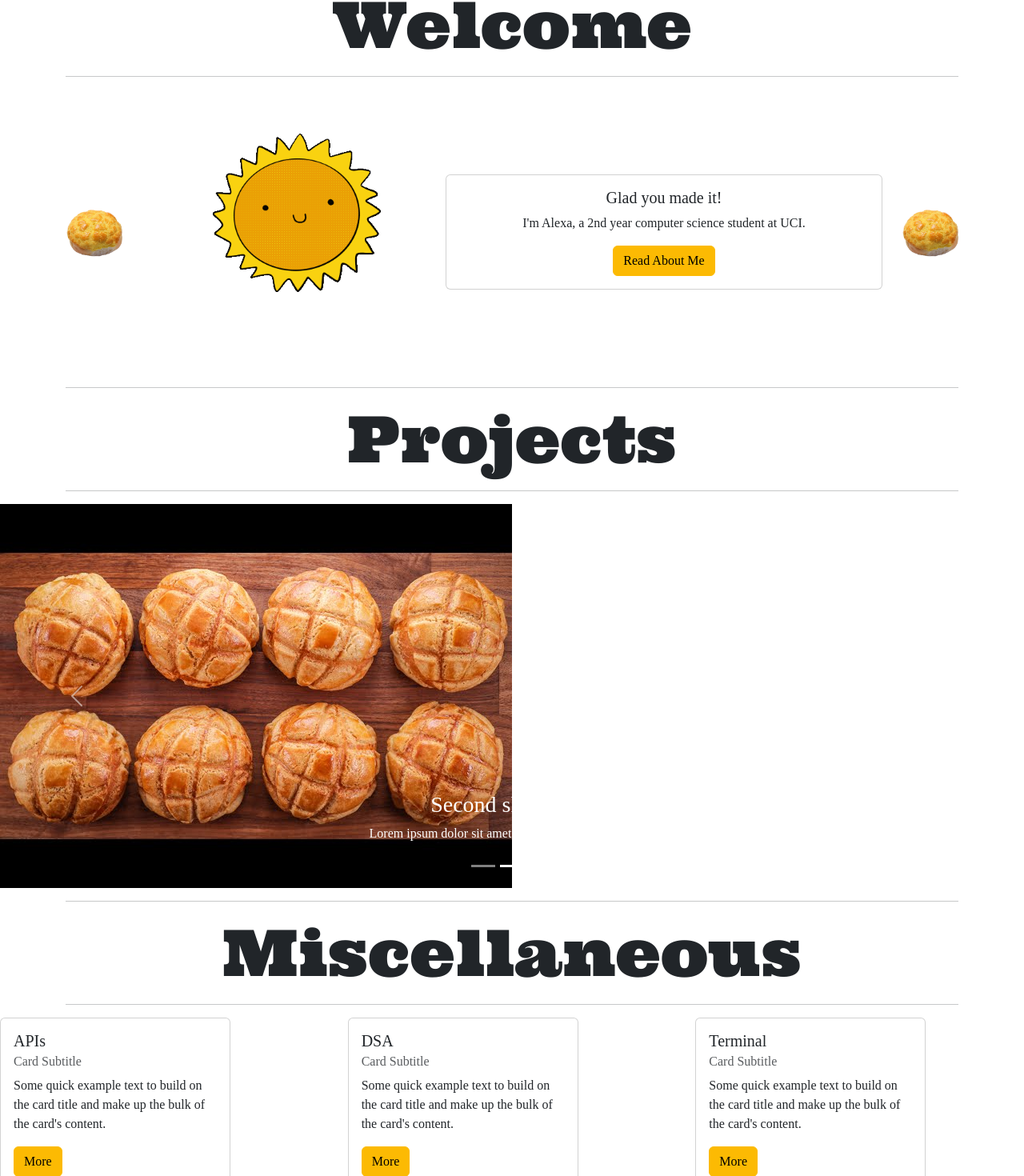
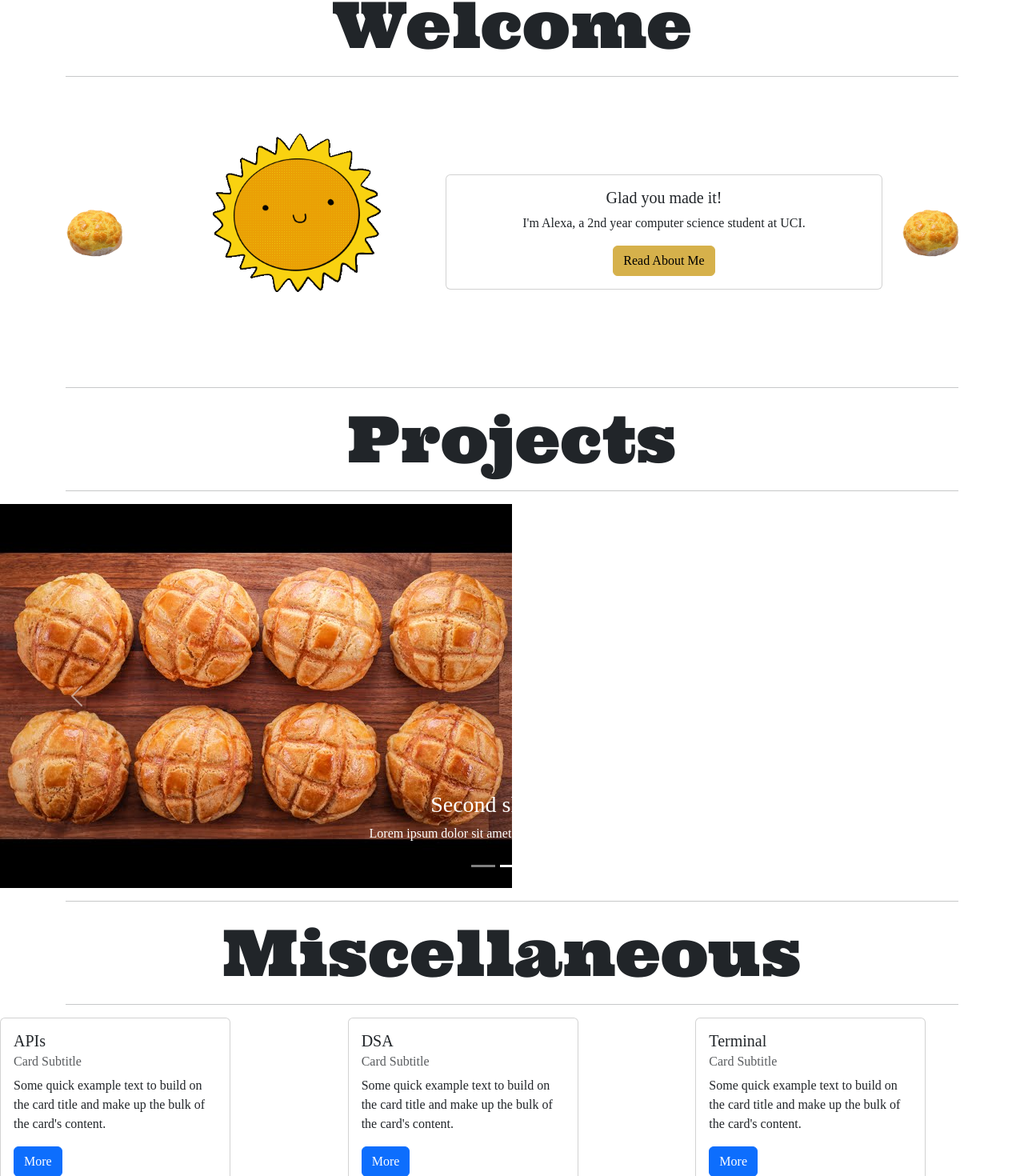
Before and after one commit to Citralyn/Alexa_Personal_Portfolio, a React (Vite) app in the folder Portfolio/portfolio_on_vite/: page / in a window 1280 px wide. Shown: the part 122-1592 px from the top of the page at 80% size. Built offline with nearby package versions, Linux system fonts and the light colour scheme; a web font is replaced by a local one.

Commit message:
reorganized application pages (into main, misc, and projects), and added some custom colors to Bootstrap's existing theme colors

```diff
--- a/Portfolio/portfolio_on_vite/src/pages/HomePage.jsx
+++ b/Portfolio/portfolio_on_vite/src/pages/main/HomePage.jsx
@@ -5,8 +5,8 @@ import Container from 'react-bootstrap/Container';
 import Image from 'react-bootstrap/Image';
 import Row from 'react-bootstrap/Row';
 import Col from 'react-bootstrap/Col';
-import PersonalizedHeading from '../utilities/PersonalizedHeading';
-import '../scss/custom.scss';
+import PersonalizedHeading from '../../utilities/PersonalizedHeading';
+import '../../scss/custom.scss';
 
 function AboutMePreview() {
     return (
@@ -25,7 +25,7 @@ function AboutMePreview() {
                         <Card.Text className='text-center'>
                         I'm Alexa, a 2nd year computer science student at UCI.
                         </Card.Text>
-                        <Button variant="primary" as="a" href="/about">Read About Me</Button>
+                        <Button variant="alexa_color1" as="a" href="/about">Read About Me</Button>
                     </Card.Body>
                 </Card>
             </Col>
--- a/Portfolio/portfolio_on_vite/src/pages/CrowSuitePage.jsx
+++ b/Portfolio/portfolio_on_vite/src/pages/projects/CrowSuitePage.jsx
@@ -1,6 +1,6 @@
-import cj from "../assets/crowsuite/crow_jack.png"
-import ck from "../assets/crowsuite/crow_king.png"
-import cq from "../assets/crowsuite/crow_queen.png"
+import cj from "../../assets/crowsuite/crow_jack.png"
+import ck from "../../assets/crowsuite/crow_king.png"
+import cq from "../../assets/crowsuite/crow_queen.png"
 
 import Image from 'react-bootstrap/Image';
 import Row from 'react-bootstrap/Row';
--- a/Portfolio/portfolio_on_vite/src/scss/custom.scss
+++ b/Portfolio/portfolio_on_vite/src/scss/custom.scss
@@ -1,12 +1,24 @@
-$primary: #fcba03;
+/* import bootstrap once to avoid "{this_variable} not defined" errors*/
+@import '../../node_modules/bootstrap/scss/bootstrap.scss';
+
+$custom-colors: (
+  "alexa_color1": #d6b14b,
+  "alexa_color2": #a63d4f,
+  "alexa_color3": #524b63
+);
+
 $font-family-base: "Azeret Mono", serif;
-
 h1 {
     font-family:   "Ultra", serif;
 }
+
+$theme-colors: map-merge($theme-colors, $custom-colors);
 
 /* Ultra Font $font-family-base:   "Ultra", serif; */
 @import url('https://fonts.googleapis.com/css2?family=Ultra&display=swap');
 /* Azeret Mono */
 @import url('https://fonts.googleapis.com/css2?family=Azeret+Mono:ital,wght@0,100..900;1,100..900&family=Ultra&display=swap');
+
+
+/* import bootstrap again to sync up custom variables with bootstrap's */
 @import '../../node_modules/bootstrap/scss/bootstrap.scss';
```
Also changed, not shown: Portfolio/portfolio_on_vite/src/App.jsx (+19 -9 lines), Portfolio/portfolio_on_vite/src/pages/main/AboutPage.jsx (renamed from Portfolio/portfolio_on_vite/src/pages/AboutPage.jsx), Portfolio/portfolio_on_vite/src/pages/misc/API_Page.jsx (renamed from Portfolio/portfolio_on_vite/src/pages/API_Page.jsx), Portfolio/portfolio_on_vite/src/pages/misc/DSA_Page.jsx (renamed from Portfolio/portfolio_on_vite/src/pages/DSA_Page.jsx), Portfolio/portfolio_on_vite/src/pages/misc/MiscHome.jsx (renamed from Portfolio/portfolio_on_vite/src/pages/MiscHome.jsx), Portfolio/portfolio_on_vite/src/pages/misc/TerminalPage.jsx (renamed from Portfolio/portfolio_on_vite/src/pages/TerminalPage.jsx), Portfolio/portfolio_on_vite/src/pages/projects/ChorganizerPage.jsx (renamed from Portfolio/portfolio_on_vite/src/pages/ChorganizerPage.jsx), Portfolio/portfolio_on_vite/src/pages/projects/ProjectHome.jsx (renamed from Portfolio/portfolio_on_vite/src/pages/ProjectHome.jsx).
